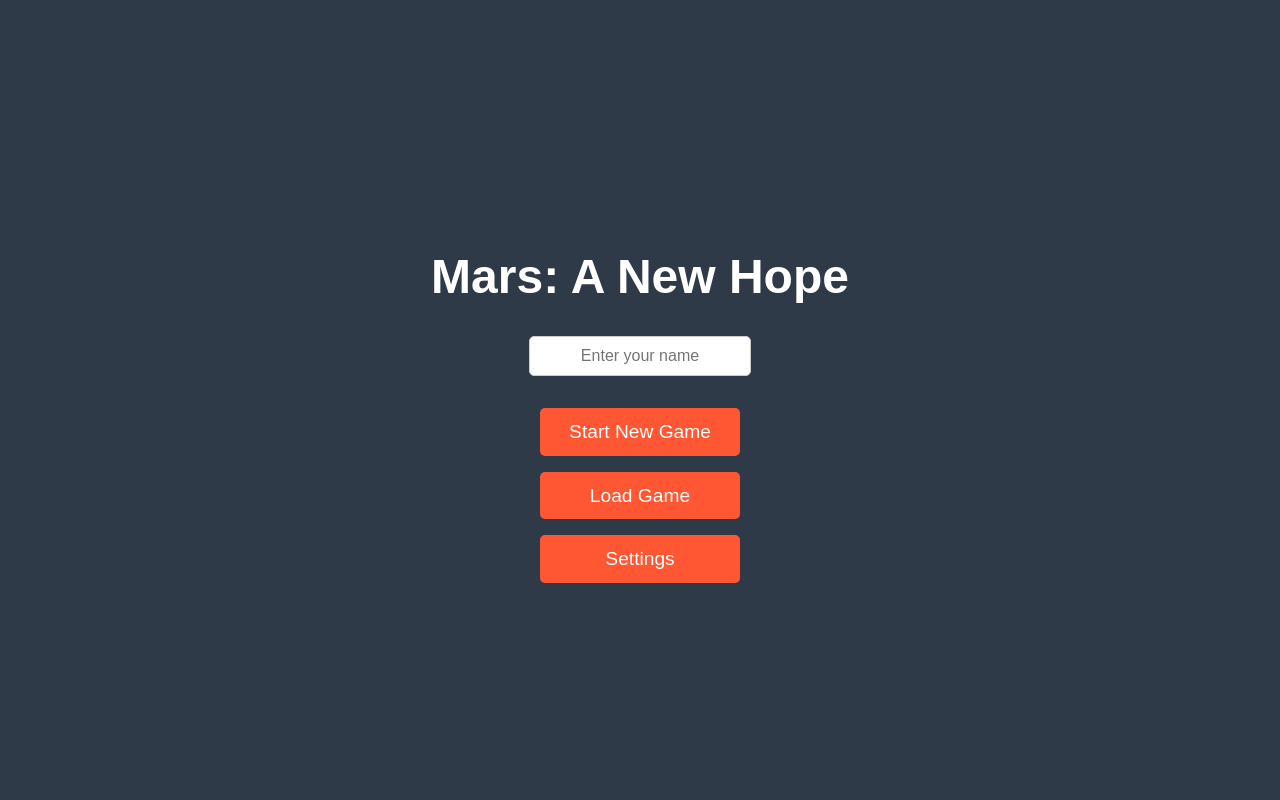
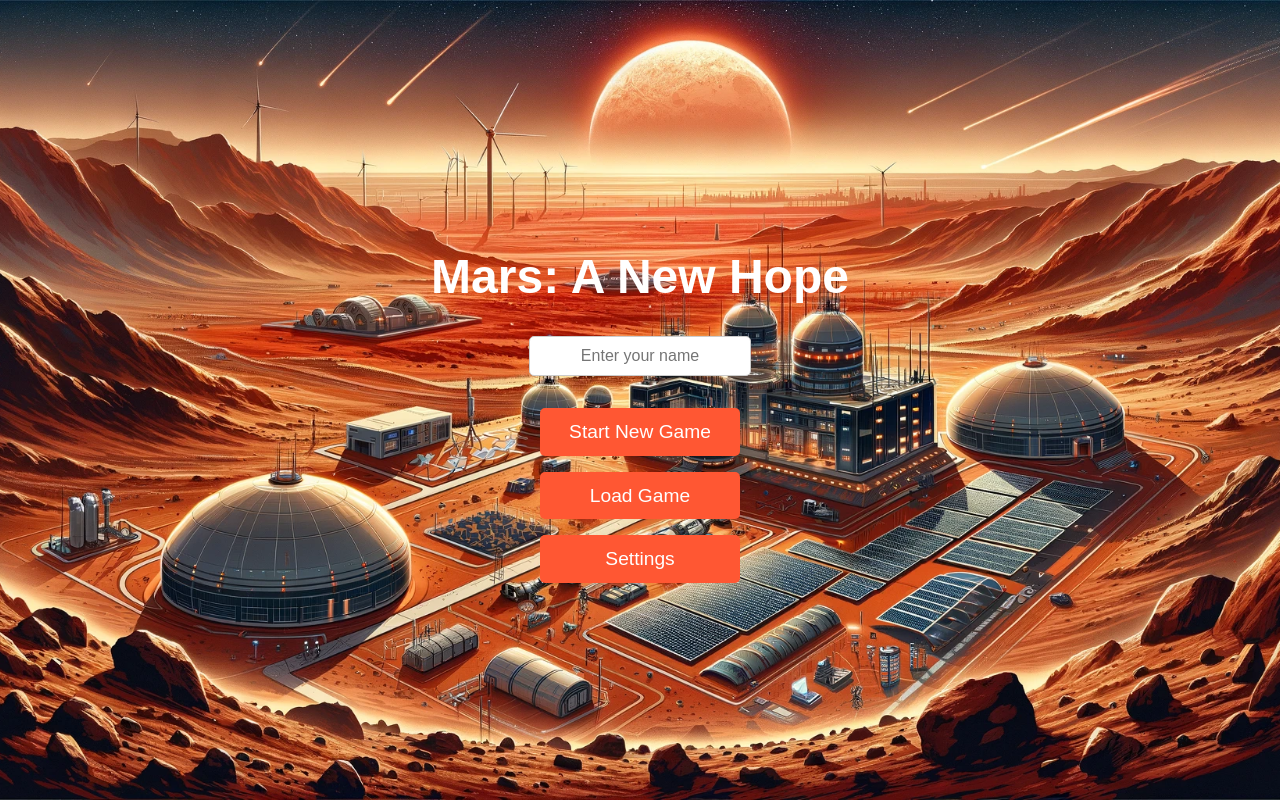
Before and after one commit to pastfama/Mars, a React (Create React App) app in the folder frontend/: page / in a window 1280 px wide. Built offline with nearby package versions, Linux system fonts and the light colour scheme.

Commit message:
added background

```diff
--- a/frontend/src/MainMenu.js
+++ b/frontend/src/MainMenu.js
@@ -62,7 +62,9 @@ const styles = {
     alignItems: 'center',
     justifyContent: 'center',
     height: '100vh',
-    backgroundColor: '#2e3a47',  // Dark blue background, Mars-themed
+    backgroundImage: 'url(/images/background.webp)', // Background image
+    backgroundSize: 'cover', // Ensure the image covers the whole screen
+    backgroundPosition: 'center', // Center the image
     color: '#fff',
     fontFamily: 'Arial, sans-serif',
   },
--- a/frontend/src/index.js
+++ b/frontend/src/index.js
@@ -2,7 +2,6 @@ import React from 'react';
 import ReactDOM from 'react-dom/client';
 import './index.css';
 import App from './App';
-import reportWebVitals from './reportWebVitals';
 
 const root = ReactDOM.createRoot(document.getElementById('root'));
 root.render(
@@ -10,8 +9,3 @@ root.render(
     <App />
   </React.StrictMode>
 );
-
-// If you want to start measuring performance in your app, pass a function
-// to log results (for example: reportWebVitals(console.log))
-// or send to an analytics endpoint. Learn more: https://bit.ly/CRA-vitals
-reportWebVitals();
```
Also changed, not shown: frontend/public/images/background.webp (added).
